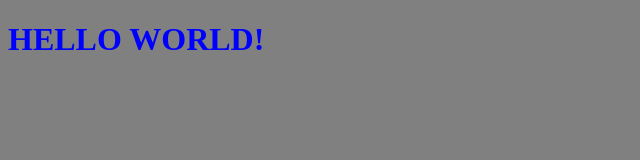
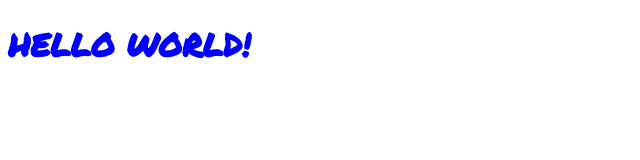
Before and after one commit to m-h-thomas/laptop-test, a plain HTML site: page index.html in a window 1280 px wide. Shown: the whole page, without its empty margins (0-640 px from the left). Drawn offline with Linux system fonts and the light colour scheme.

Commit message:
imported marker font

```diff
--- a/style.css
+++ b/style.css
@@ -1,7 +1,10 @@
+@import url('https://fonts.googleapis.com/css2?family=Permanent+Marker&display=swap');
+
+body {
+    font-family: "Permanent Marker", serif;
+    background-color: white;
+}
+
 h1 {
     color: blue;
 }
-
-body {
-    background-color: gray;
-}
```
